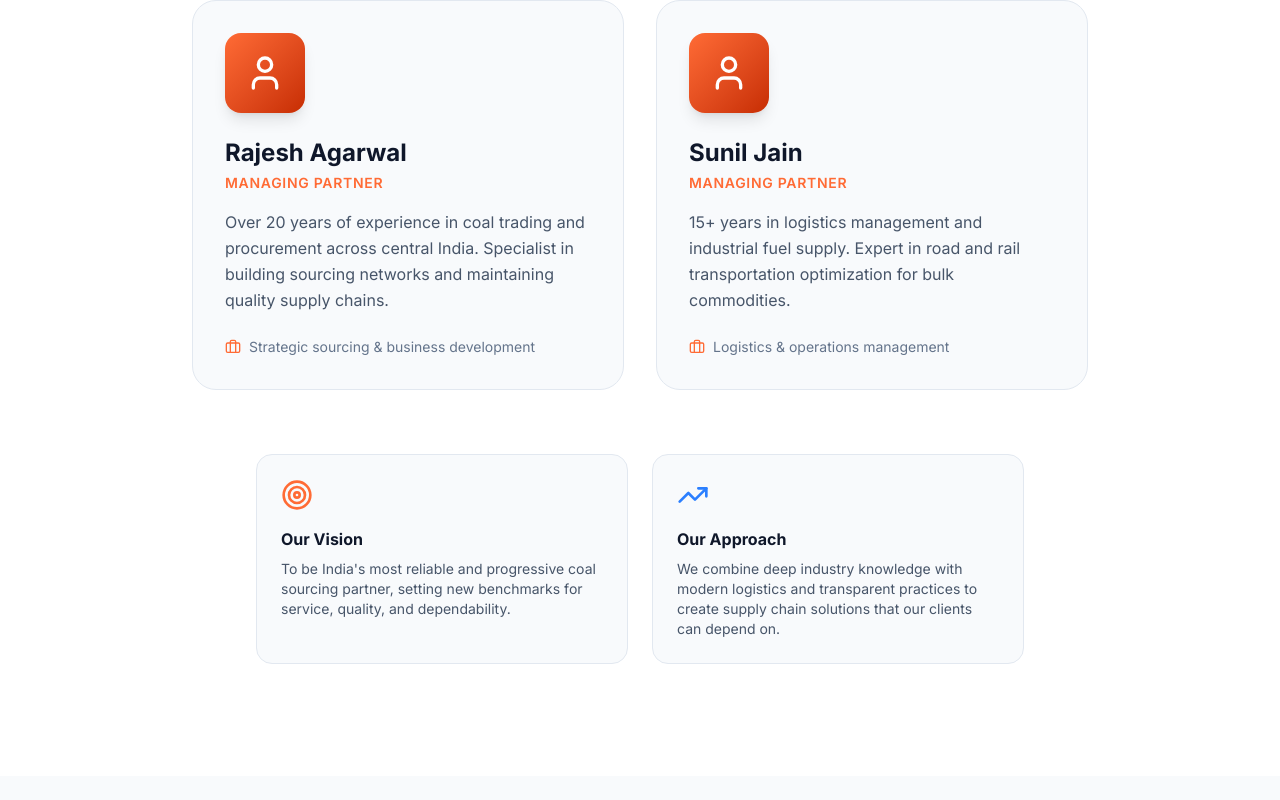
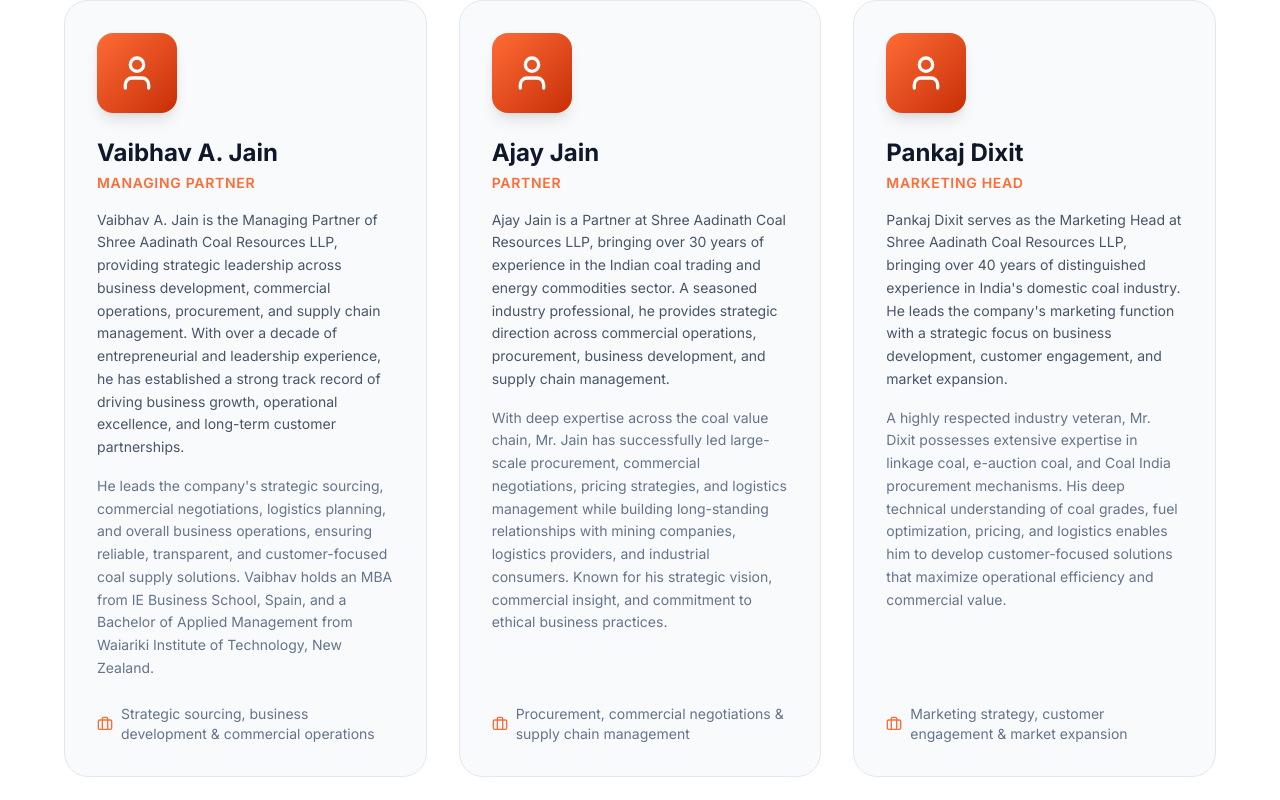
Before and after one commit to Deepanshu411/coal-project, a Next.js app: page / in a window 1280 px wide. Shown: the part 8540-9340 px from the top of the page. Built offline with nearby package versions, Linux system fonts and the light colour scheme.

Commit message:
feat: update leadership team profiles and enhance layout for improved display

```diff
--- a/src/components/sections/leadership.tsx
+++ b/src/components/sections/leadership.tsx
@@ -5,16 +5,31 @@
 
 const leaders = [
   {
-    name: "Rajesh Agarwal",
+    name: "Vaibhav A. Jain",
     role: "Managing Partner",
-    background: "Over 20 years of experience in coal trading and procurement across central India. Specialist in building sourcing networks and maintaining quality supply chains.",
-    focus: "Strategic sourcing & business development",
+    background:
+      "Vaibhav A. Jain is the Managing Partner of Shree Aadinath Coal Resources LLP, providing strategic leadership across business development, commercial operations, procurement, and supply chain management. With over a decade of entrepreneurial and leadership experience, he has established a strong track record of driving business growth, operational excellence, and long-term customer partnerships.",
+    detail:
+      "He leads the company's strategic sourcing, commercial negotiations, logistics planning, and overall business operations, ensuring reliable, transparent, and customer-focused coal supply solutions. Vaibhav holds an MBA from IE Business School, Spain, and a Bachelor of Applied Management from Waiariki Institute of Technology, New Zealand.",
+    focus: "Strategic sourcing, business development & commercial operations",
   },
   {
-    name: "Sunil Jain",
-    role: "Managing Partner",
-    background: "15+ years in logistics management and industrial fuel supply. Expert in road and rail transportation optimization for bulk commodities.",
-    focus: "Logistics & operations management",
+    name: "Ajay Jain",
+    role: "Partner",
+    background:
+      "Ajay Jain is a Partner at Shree Aadinath Coal Resources LLP, bringing over 30 years of experience in the Indian coal trading and energy commodities sector. A seasoned industry professional, he provides strategic direction across commercial operations, procurement, business development, and supply chain management.",
+    detail:
+      "With deep expertise across the coal value chain, Mr. Jain has successfully led large-scale procurement, commercial negotiations, pricing strategies, and logistics management while building long-standing relationships with mining companies, logistics providers, and industrial consumers. Known for his strategic vision, commercial insight, and commitment to ethical business practices.",
+    focus: "Procurement, commercial negotiations & supply chain management",
+  },
+  {
+    name: "Pankaj Dixit",
+    role: "Marketing Head",
+    background:
+      "Pankaj Dixit serves as the Marketing Head at Shree Aadinath Coal Resources LLP, bringing over 40 years of distinguished experience in India's domestic coal industry. He leads the company's marketing function with a strategic focus on business development, customer engagement, and market expansion.",
+    detail:
+      "A highly respected industry veteran, Mr. Dixit possesses extensive expertise in linkage coal, e-auction coal, and Coal India procurement mechanisms. His deep technical understanding of coal grades, fuel optimization, pricing, and logistics enables him to develop customer-focused solutions that maximize operational efficiency and commercial value.",
+    focus: "Marketing strategy, customer engagement & market expansion",
   },
 ];
 
@@ -34,7 +49,7 @@
           </p>
         </div>
 
-        <div className="grid grid-cols-1 md:grid-cols-2 gap-8 max-w-4xl mx-auto mb-16">
+        <div className="grid grid-cols-1 lg:grid-cols-3 gap-8 max-w-6xl mx-auto mb-16">
           {leaders.map((leader, index) => (
             <motion.div
               key={leader.name}
@@ -42,7 +57,7 @@
               whileInView={{ opacity: 1, y: 0 }}
               viewport={{ once: true }}
               transition={{ duration: 0.5, delay: index * 0.15 }}
-              className="p-8 rounded-3xl bg-slate-50 dark:bg-slate-900 border border-slate-200 dark:border-slate-800"
+              className="p-8 rounded-3xl bg-slate-50 dark:bg-slate-900 border border-slate-200 dark:border-slate-800 flex flex-col"
             >
               {/* Avatar placeholder */}
               <div className="h-20 w-20 rounded-2xl bg-gradient-to-br from-primary-500 to-primary-700 flex items-center justify-center mb-6 shadow-lg">
@@ -55,11 +70,14 @@
               <p className="text-primary-500 font-semibold text-sm uppercase tracking-wider mb-4">
                 {leader.role}
               </p>
-              <p className="text-slate-600 dark:text-slate-400 mb-6 leading-relaxed">
+              <p className="text-slate-600 dark:text-slate-400 mb-4 leading-relaxed text-sm">
                 {leader.background}
               </p>
-              <div className="flex items-center gap-2 text-sm text-slate-500 dark:text-slate-400">
-                <Briefcase className="h-4 w-4 text-primary-500" />
+              <p className="text-slate-500 dark:text-slate-500 mb-6 leading-relaxed text-sm">
+                {leader.detail}
+              </p>
+              <div className="mt-auto flex items-center gap-2 text-sm text-slate-500 dark:text-slate-400">
+                <Briefcase className="h-4 w-4 text-primary-500 shrink-0" />
                 <span>{leader.focus}</span>
               </div>
             </motion.div>
```
